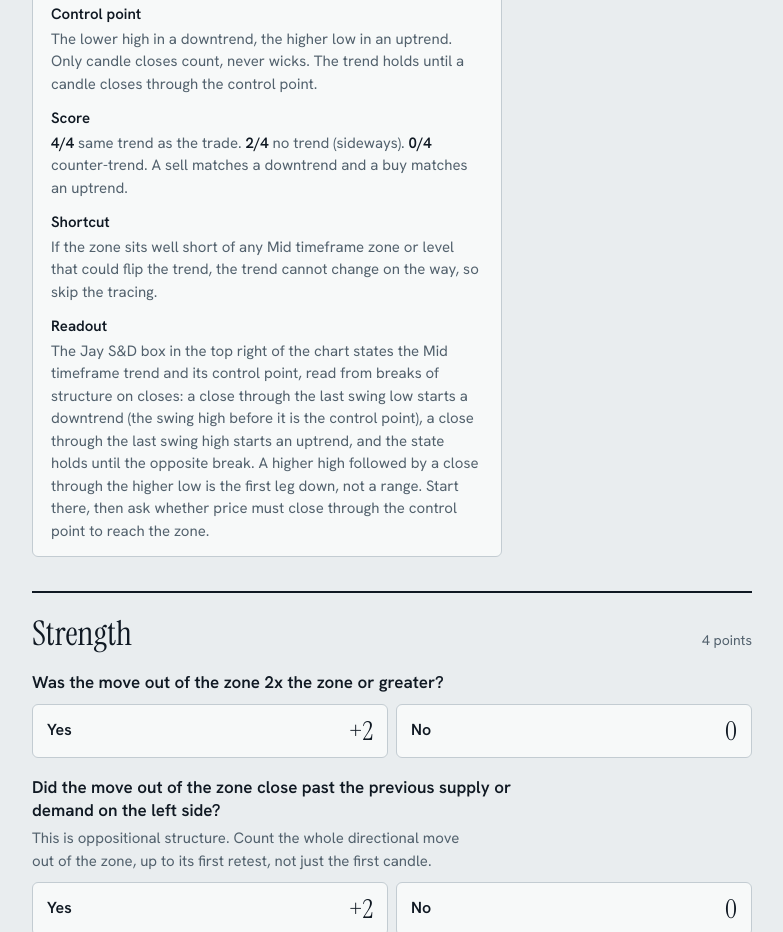
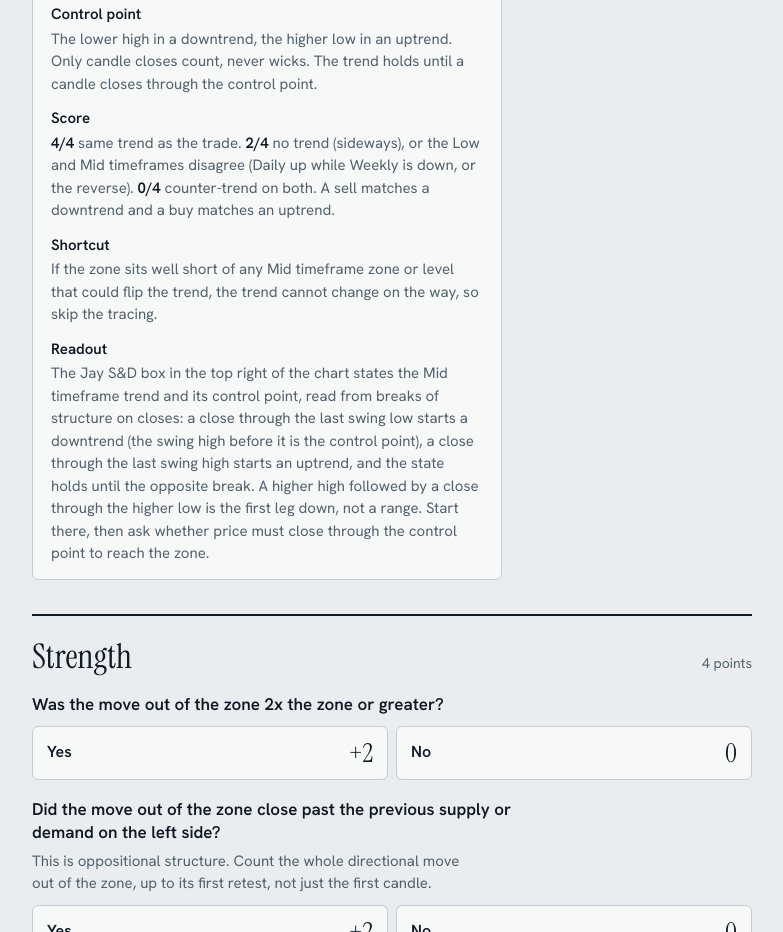
Before and after one commit to Jaynabb/zone-scorecard, a website: page index.html in a window 1280 px wide. Shown: the part 2850-3782 px from the top of the page, without its empty margins (8-791 px from the left). Drawn offline with Linux system fonts and the light colour scheme.

Commit message:
Trend check scores half when the Low and Mid timeframe trends point opposite ways
Co-Authored-By: Claude Fable 5.1 <noreply@anthropic.com>

```diff
--- a/api/score-setup.js
+++ b/api/score-setup.js
@@ -83,6 +83,7 @@ function buildPrompt(direction, zone, tf) {
     "2. TIME: read 'base N' from the target label and pick 'one_to_three', 'four_to_six' or 'seven_plus' from it with high confidence. State the count. Only count candles by eye if the label is unreadable. " +
     "3. TREND: what will the Mid timeframe trend be when price travels to the target zone? Start from the " + mid.toUpperCase() + " TREND line of the readout box (quote it). Then trace price to the zone: if price can reach the zone without closing through the control point, the readout state holds on arrival. " +
     "If price must close through the control point to reach the zone (a sell zone above the control point of a downtrend, or a buy zone below the control point of an uptrend), the trend ends on the way, so answer 'no_trend' at most, never 'with_zone'. If the readout says RANGE, answer 'no_trend'. " +
+    "Then compare with the " + low.toUpperCase() + " TREND line of the same box: when the " + low.toUpperCase() + " trend points the opposite way to the " + mid.toUpperCase() + " trend (one UP, the other DOWN), the timeframes disagree and the answer is 'no_trend' (half score), whichever side the trade is on. " +
     "Only if the readout is missing or unreadable, read the structure from the grey zig zag pivots on Screenshot 1, never from smaller wiggles inside a leg. " +
     "A trend is 3 segments: an impulse that breaks the control point, a pullback to a pivot, a new impulse past the last extreme. " +
     "The control point is the lower high in a downtrend and the higher low in an uptrend. The trend holds until a candle closes through the control point. " +
--- a/index.html
+++ b/index.html
@@ -443,7 +443,7 @@ footer { margin-top: 40px; padding: 22px 0 40px; border-top: 1px solid var(--rul
                '<li>A pullback to a pivot.</li>' +
                '<li>A new impulse past the last extreme.</li></ol>' +
                '<h4>Control point</h4><p>The lower high in a downtrend, the higher low in an uptrend. Only candle closes count, never wicks. The trend holds until a candle closes through the control point.</p>' +
-               '<h4>Score</h4><p><b>4/4</b> same trend as the trade. <b>2/4</b> no trend (sideways). <b>0/4</b> counter-trend. A sell matches a downtrend and a buy matches an uptrend.</p>' +
+               '<h4>Score</h4><p><b>4/4</b> same trend as the trade. <b>2/4</b> no trend (sideways), or the Low and Mid timeframes disagree (Daily up while Weekly is down, or the reverse). <b>0/4</b> counter-trend on both. A sell matches a downtrend and a buy matches an uptrend.</p>' +
                '<h4>Shortcut</h4><p>If the zone sits well short of any Mid timeframe zone or level that could flip the trend, the trend cannot change on the way, so skip the tracing.</p>' +
                '<h4>Readout</h4><p>The Jay S&amp;D box in the top right of the chart states the Mid timeframe trend and its control point, read from breaks of structure on closes: a close through the last swing low starts a downtrend (the swing high before it is the control point), a close through the last swing high starts an uptrend, and the state holds until the opposite break. A higher high followed by a close through the higher low is the first leg down, not a range. Start there, then ask whether price must close through the control point to reach the zone.</p></div>' }
     ] },
```
Also changed, not shown: 1 other file.
